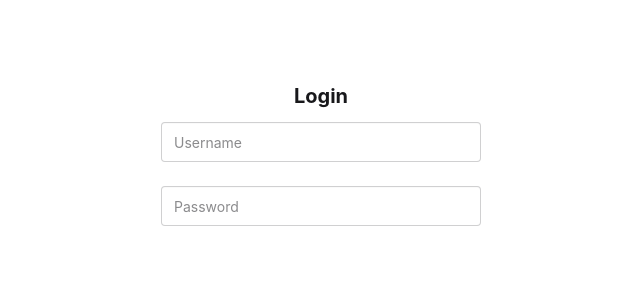
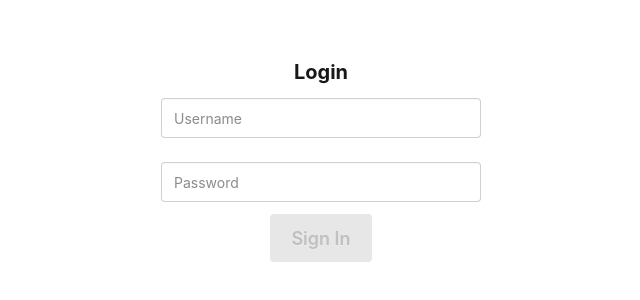
Before and after one commit to polarbear0701/billiard_web, a React (Vite) app: page /login in a window 1280 px wide. Shown: the part 240-540 px from the top of the page, without its empty margins (319-959 px from the left). Built offline with nearby package versions, Linux system fonts and the light colour scheme.

Commit message:
add new components

```diff
--- a/package.json
+++ b/package.json
@@ -13,6 +13,7 @@
     "@tailwindcss/vite": "^4.3.3",
     "react": "^19.2.8",
     "react-dom": "^19.2.8",
+    "react-router-dom": "^7.18.4",
     "tailwindcss": "^4.3.3"
   },
   "devDependencies": {
--- a/src/App.tsx
+++ b/src/App.tsx
@@ -1,8 +1,15 @@
-import { LoginPage } from "./pages"
+import { BrowserRouter, Route, Routes } from "react-router-dom"
+import { LoginPage, Dashboard } from "./pages"
+
 
 function App() {
   return (
-    <LoginPage></LoginPage>
+    <BrowserRouter>
+      <Routes>
+        <Route path="/login" element={<LoginPage/>}/>
+        <Route path="/dashboard" element={<Dashboard/>}/>
+      </Routes>
+    </BrowserRouter>
   )
 }
 
--- /dev/null
+++ b/src/components/Button.tsx
@@ -0,0 +1,19 @@
+import type { MouseEventHandler } from "react"
+
+interface ButtonProps {
+    text: string
+    isDisabled: boolean
+    action?: MouseEventHandler<HTMLButtonElement>
+}
+
+export default function Button ({text = "sample", action, isDisabled = false }: ButtonProps) {
+    return (
+        <button
+            className="btn btn-soft btn-primary btn-xs sm:btn-sm md:btn-md lg:btn-lg xl:btn-lg"
+            onClick={action}
+            disabled={isDisabled}
+        >
+            {text}
+        </button>
+    )
+}
--- a/src/components/InputBox.tsx
+++ b/src/components/InputBox.tsx
@@ -1,9 +1,22 @@
-export default function InputBox({placeholder = "", type = "text", margin = "m-3"}) {
+import type { ChangeEvent } from "react";
+
+interface InputBoxProps {
+    placeholder: string
+    type: string
+    margin?: string
+    value: string
+    onChange: (e: ChangeEvent<HTMLInputElement>) => void
+
+}
+
+export default function InputBox({placeholder = "", type = "text", margin = "m-3", value = "", onChange}: InputBoxProps) {
     return (
         <input
             className={`input ${margin}`}
             type={type}
             placeholder={placeholder}
+            value={value}
+            onChange={onChange}
         />
     );
 }
--- a/src/components/index.tsx
+++ b/src/components/index.tsx
@@ -1 +1,2 @@
 export { default as InputBox } from "./InputBox"
+export { default as Button } from "./Button"
--- /dev/null
+++ b/src/pages/Dashboard.tsx
@@ -0,0 +1,5 @@
+export default function Dashboard () {
+    return (
+        <div>Hello</div>
+    )
+}
--- a/src/pages/LoginPage.tsx
+++ b/src/pages/LoginPage.tsx
@@ -1,6 +1,12 @@
-import { InputBox } from "../components"
+import { useState, type ChangeEvent } from "react"
+import { InputBox, Button } from "../components"
 
 export default function LoginPage() {
+    const [username, setUsername] = useState("");
+    const [password, setPassword] = useState("");
+
+    const isDisabled = username.trim() === "" || password.trim() === ""
+
     return (
         <div className="flex flex-col items-center justify-center min-h-screen">
             <title>Login</title>
@@ -8,12 +14,21 @@ export default function LoginPage() {
             <InputBox
                 placeholder="Username"
                 type="text"
+                value={username}
+                onChange={(e: ChangeEvent<HTMLInputElement>) => setUsername(e.target.value)}
             ></InputBox>
 
             <InputBox
                 placeholder="Password"
                 type="password"
+                value={password}
+                onChange={(e: ChangeEvent<HTMLInputElement>) => setPassword(e.target.value)}
             ></InputBox>
+
+            <Button
+                text="Sign In"
+                isDisabled={isDisabled}
+            ></Button>
         </div>
     )
 }
--- a/src/pages/index.tsx
+++ b/src/pages/index.tsx
@@ -1 +1,2 @@
 export {default as LoginPage} from "./LoginPage"
+export {default as Dashboard} from "./Dashboard"
```
Also changed, not shown: 1 other file (tests, documents, lock files or other folders).
